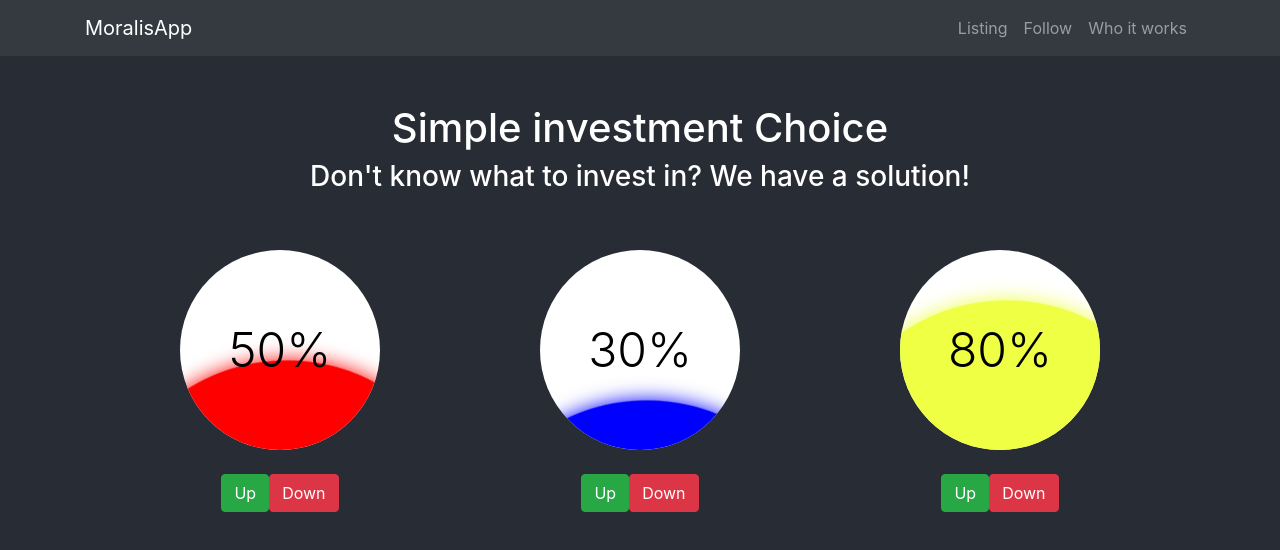
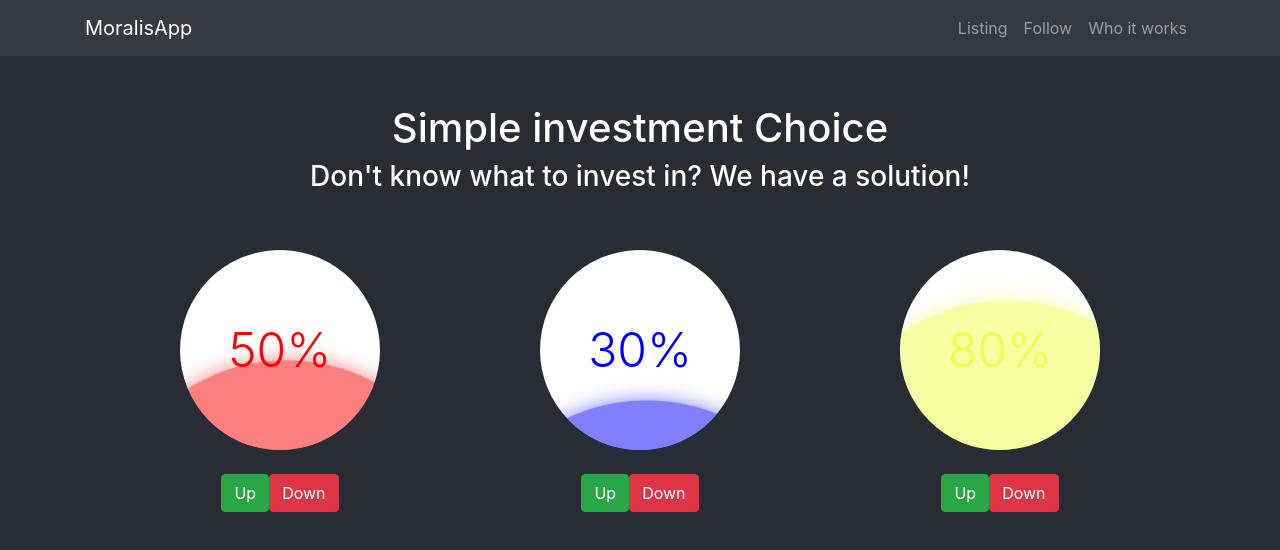
Before and after one commit to juanigna/moralis-app, a React (Create React App) app: page / in a window 1280 px wide. Shown: the top 550 px of the page. Built offline with nearby package versions, Linux system fonts and the light colour scheme.

Commit message:
design updates

```diff
--- a/src/pages/Home/components/Bubble/index.js
+++ b/src/pages/Home/components/Bubble/index.js
@@ -9,7 +9,7 @@ const Bubble = ({perc, color}) => {
         <div className="container d-flex justify-content-center flex-column aling-items-center position-relative mt-5">
 
             <div className="circle position-relative">
-                <h1 className="lead text-black position-absolute bubble-text">{perc}%</h1>
+                <h1 className="lead text-black position-absolute bubble-text" style={{color:color}}>{perc}%</h1>
                 <div className="wave" style={{
                 marginTop: `${100 - perc}%`,
                 boxShadow: `0 0 20px ${color}`,
--- a/src/pages/Home/components/Bubble/styles.css
+++ b/src/pages/Home/components/Bubble/styles.css
@@ -122,6 +122,7 @@
     animation: spin 5s infinite linear;
     background-color: rgb(211, 205, 47);
     margin-top: 7em;
+    opacity: 50%;
     }
 
     .circle{
@@ -140,7 +141,6 @@
         transform: translate(-50%, -50%);
         z-index: 999;
         font-size: 3rem;
-        color: #000;
     }
 
     @keyframes spin{
```
